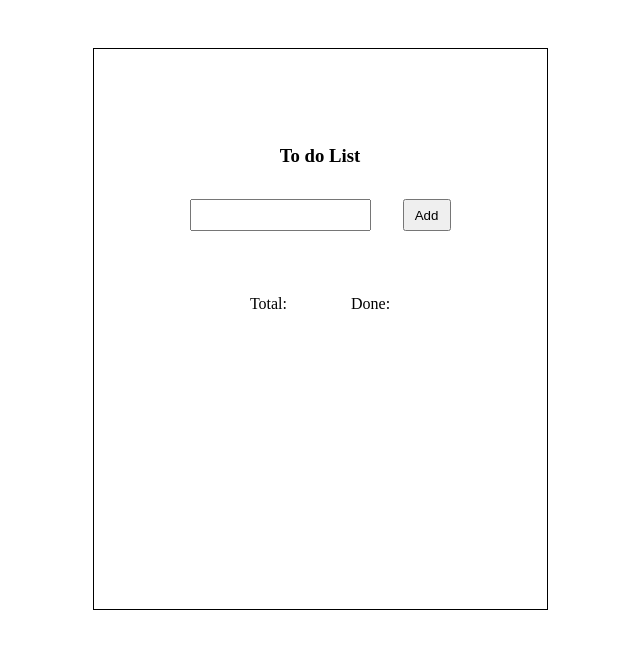
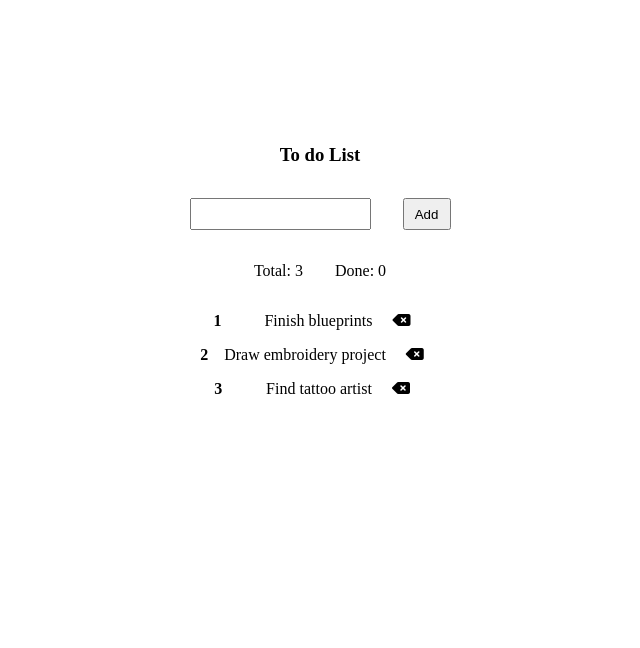
Before and after one commit to carolinalunasfarah/Desafio-LATAM_MetodosArreglos, a plain HTML site: page index.html in a window 1280 px wide. Shown: the whole page, without its empty margins (320-960 px from the left). Drawn offline with Linux system fonts and the light colour scheme.

Commit message:
css y js not done

```diff
--- a/assets/css/style.css
+++ b/assets/css/style.css
@@ -9,7 +9,6 @@
     display: flex;
     align-items: center;
     flex-direction: column;
-    border: 1px solid black;
 }
 
 main {
@@ -41,9 +40,30 @@ main {
 
 .taskCount {
     display: flex;
+    justify-content: center;
+}
+
+.taskCount p {
     margin: 1rem;
 }
 
-p {
-    margin: 2rem;
+.check {
+    display: flex;
+    justify-content: space-around;
+    align-items: center;
+    margin: 1rem;
 }
+
+.check p {
+    margin-right: 1rem;
+}
+
+.completed {
+    background-color: yellow;
+    text-decoration: line-through;
+    text-decoration-color: black;
+}
+
+.fa-solid {
+    margin-left: 1rem;
+}
--- a/assets/js/script.js
+++ b/assets/js/script.js
@@ -50,18 +50,24 @@ const changeStatus = (id) => {
     renderTasks();
 }
 
-let renderTasksTasks = () => {
+const deleteTask = (id) => {
+    let taskIndex = tasks.findIndex((task) => task.id ===id);
+    tasks.splice(taskIndex, 1);
+    renderTasks();
+}
+
+let renderTasks = () => {
     let html = "";
     let inputCheck = "";
     let doneCount = [];
     tasks.forEach((task) => {
-        inputCheck = completed
-            ? `<span class="completed" onclick="changeStatus(${task.id})">${task.name}</span>`
-            : `<span onclick= "changeStatus(${task.id})">${task.name}</span`;
+        inputCheck = task.completed
+        ? `<span class="completed" onclick="changeStatus(${task.id})">${task.name}</span>`
+        : `<span  onclick="changeStatus(${task.id})">${task.name}</span>`;
         html += `
         <article class= "check">
-            <p>${task.id}</p>
-            <p>${inputCheck} <i class= fa-solid fa-circle-minus" onclick= "deleteTask(${task.id}"></i></p>
+            <p><b>${task.id}</b></p>
+            <p>${inputCheck} <i class="fa-solid fa-delete-left" onclick="deleteTask(${task.id})"></i></p>
         </article>
         `;
         if (task.completed === true) {
--- a/index.html
+++ b/index.html
@@ -7,6 +7,7 @@
         <!-- css -->
         <link rel="stylesheet" href="assets/css/style.css" />
         <!-- fontawesome -->
+        <script src="https://kit.fontawesome.com/f4fd55b42a.js" crossorigin="anonymous"></script>
     </head>
     <body>
         <main>
```
